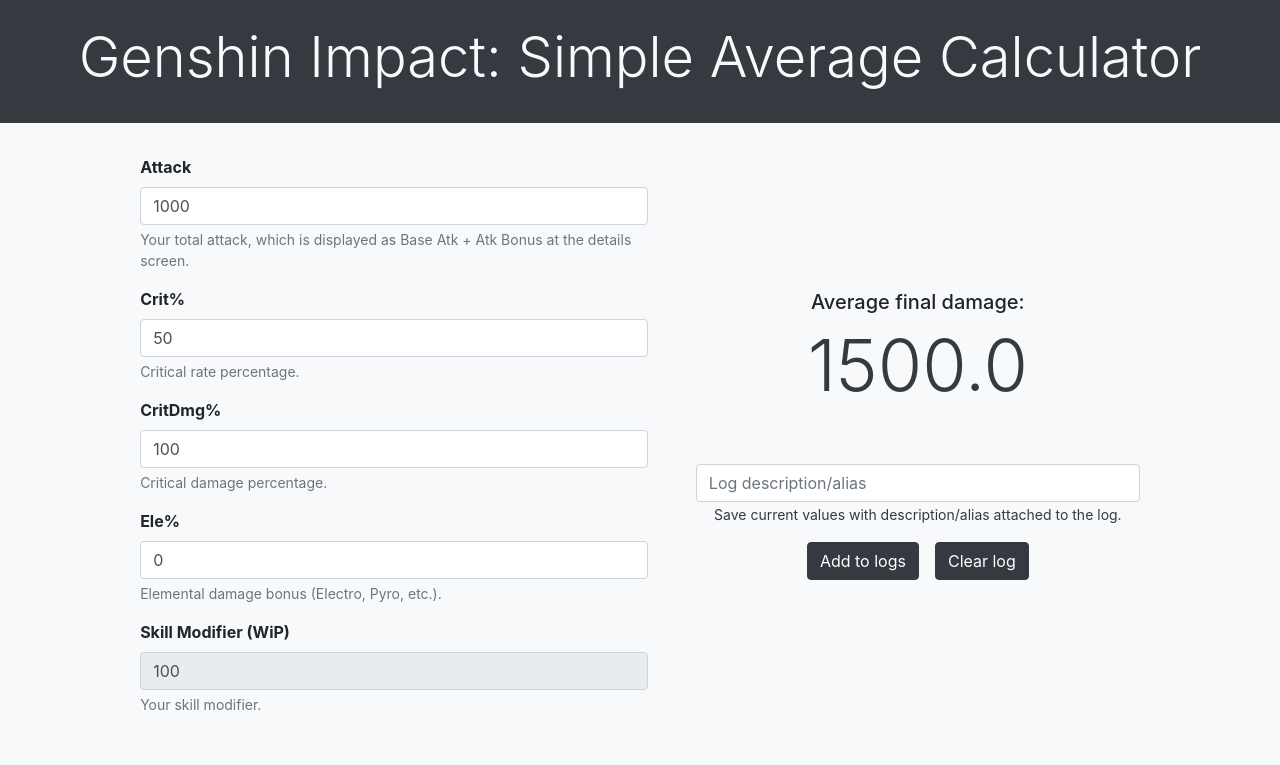
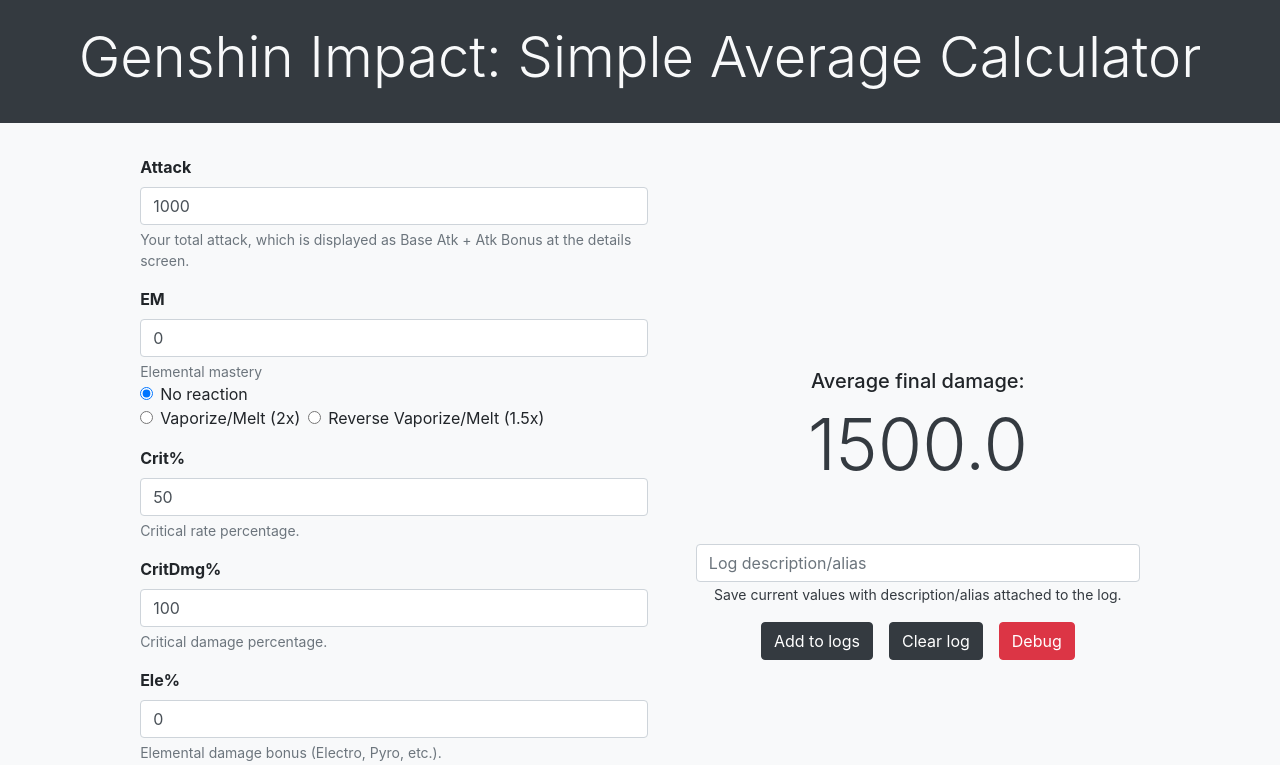
Before and after one commit to dhisonp/genshin-average-calculator, a React (Create React App) app: page / in a window 1280 px wide. Shown: the top 765 px of the page. Built offline with nearby package versions, Linux system fonts and the light colour scheme.

Commit message:
Added multiplicative reactions

```diff
--- a/src/App.js
+++ b/src/App.js
@@ -1,11 +1,13 @@
 import './App.css';
 import 'bootstrap/dist/css/bootstrap.min.css'
 import React from 'react';
-import formula from './formula';
+import formula from './tools/formula';
 import { Button } from 'react-bootstrap';
+import multiplicative from './tools/em';
 
 function App() {
 
+  //State definitions
   var [final, setFinal] = React.useState(0);
   var [attack, setAttack] = React.useState(1000);
   var [critRate, setCritRate] = React.useState(50);
@@ -14,25 +16,18 @@
   var [modifier, setModifier] = React.useState(100);
   var [logs, updateLog] = React.useState([]);
   var [description, setDescription] = React.useState("");
-
-  // var descriptionInput = document.getElementById("descriptionInput");
-  // descriptionInput.addEventListener("keyup", (event) => {
-  //   if (event.key === 13) {
-  //     event.preventDefault();
-  //     document.getElementById("pushBtn").click();
-  //   }
-  // })
-
+  var [eleMastery, setEleMastery] = React.useState(0);
+  var [reaction, setReaction] = React.useState(0);
   //var [isNoblesse, togglenNoblesse] = React.useState(0);
 
   //Final Calc Refresh
   const finalCalc = () => {
-    // const final = attack * (critRate / 100);
-    const final = formula(attack, critRate, critDmg, eleBonusDmg, modifier).toFixed(1);
+    const final = formula(attack, eleMastery, critRate, critDmg, eleBonusDmg, modifier, reaction).toFixed(1);
     setFinal(final);
-  }
-  //Event listener
-  React.useEffect(finalCalc, [critRate, final, critDmg, eleBonusDmg, attack]);
+  } //Event listener
+  React.useEffect(finalCalc, [critRate, final, critDmg, eleBonusDmg, attack, eleMastery, reaction]);
+
+
   //onChange handlers
   const handleAttackChange = (event) => {
     setAttack(event.target.value);
@@ -50,8 +45,21 @@
     setModifier(event.target.value);
   }
   const handleDescriptionChange = (event) => {
-    setDescription(event.target.value)
+    setDescription(event.target.value);
   }
+  const handleEleMasteryChange = (event) => {
+    setEleMastery(event.target.value);
+  }
+  const handleNoReaction = (event) => {
+    setReaction(0);
+  }
+  const handleReactionFull = (event) => {
+    setReaction(1);
+  }
+  const handleReactionReverse = (event) => {
+    setReaction(2);
+  }
+
   const handleDescriptionInputKeyPress = (event) => {
     var code = event.keyCode || event.which;
     if (code === 13) {
@@ -61,10 +69,16 @@
   }
 
   const pushLog = () => {
+    var reactionString = "No reaction"
+    if (reaction === 1) {
+      reactionString = "Full Vaporize/Melt"
+    } else if (reaction === 2) {
+      reactionString = "Reverse Vaporize/Melt"
+    }
     const entry = {
       final: final,
       desc: description === "" ? "No description" : description,
-      metric: `Attack: ${attack}, Crit%: ${critRate}, CritDmg%: ${critDmg}, Elem%:${critDmg}, Mod: ${modifier}`
+      metric: `Attack: ${attack}, EM: ${eleMastery}, Reaction: ${reactionString}, Crit%: ${critRate}, CritDmg%: ${critDmg}, Elem%:${critDmg}, Mod: ${modifier}`
     }
     updateLog(logs.concat(entry))
     setDescription("");
@@ -81,7 +95,8 @@
     return logs.map((log) => renderLog(log))
   }
   const debug = () => {
-    alert(logs)
+    const x = multiplicative(370)
+    alert(x)
   }
 
   return (
@@ -94,36 +109,62 @@
           {/* Input */}
           <form className="p-4">
             <div className="form-group">
-              <label for="attack" className="font-weight-bold">Attack</label>
+              <label for="attackInput" className="font-weight-bold">Attack</label>
               <input className="form-control" id="attackInput" placeholder="Input total Attack" value={attack} onChange={handleAttackChange} />
               <small className="form-text text-muted" id="attackInput">Your total attack, which is displayed as Base Atk + Atk Bonus at the details screen.</small>
             </div>
             <div className="form-group">
-              <label for="attack" className="font-weight-bold">Crit%</label>
+              <label for="emInput" className="font-weight-bold">EM</label>
+              <input className="form-control" id="emInput" placeholder="Input elemental mastery" value={eleMastery} onChange={handleEleMasteryChange} />
+              <small className="form-text text-muted" id="emInput">Elemental mastery</small>
+              <div class="form-check">
+                <input onChange={handleNoReaction} checked={reaction === 0} class="form-check-input" type="radio" name="reactionRadio" id="noReaction" />
+                <label class="form-check-label" for="noReaction">
+                  No reaction
+                </label>
+              </div>
+              <div className="d-flex">
+                <div class="form-check mr-2">
+                  <input onChange={handleReactionFull} checked={reaction === 1} class="form-check-input" type="radio" name="reactionRadio" id="reactionFull" />
+                  <label class="form-check-label" for="reactionFull">
+                    Vaporize/Melt (2x)
+                </label>
+                </div>
+                <div class="form-check">
+                  <input onChange={handleReactionReverse} checked={reaction === 2} class="form-check-input" type="radio" name="reactionRadio" id="reactionReverse" />
+                  <label class="form-check-label" for="reactionReverse">
+                    Reverse Vaporize/Melt (1.5x)
+                </label>
+                </div>
+              </div>
+            </div>
+            <div className="form-group">
+              <label for="critInput" className="font-weight-bold">Crit%</label>
               <input className="form-control" id="critInput" placeholder="Input crit rate" value={critRate} onChange={handleCritRateChange} />
               <small className="form-text text-muted" id="critInput">Critical rate percentage.</small>
             </div>
             <div className="form-group">
-              <label for="attack" className="font-weight-bold">CritDmg%</label>
+              <label for="critDmgInput" className="font-weight-bold">CritDmg%</label>
               <input className="form-control" id="critDmgInput" placeholder="Input crit damage" value={critDmg} onChange={handleCritDamageChange} />
               <small className="form-text text-muted" id="critDmgInput">Critical damage percentage.</small>
             </div>
             <div className="form-group">
-              <label for="attack" className="font-weight-bold">Ele%</label>
+              <label for="eleInput" className="font-weight-bold">Ele%</label>
               <input className="form-control" id="eleInput" placeholder="Input elemental bonus damage" value={eleBonusDmg} onChange={handleElementalBonusDamageChange} />
               <small className="form-text text-muted" id="eleInput">Elemental damage bonus (Electro, Pyro, etc.).</small>
             </div>
             <div className="form-group">
-              <label for="attack" className="font-weight-bold">Skill Modifier (WiP)</label>
-              <input disabled className="form-control" id="modifier" placeholder="Input skill modifier" value={modifier} onChange={handleModifierChange} />
+              <label for="modifierInput" className="font-weight-bold">Skill Modifier (WiP)</label>
+              <input disabled className="form-control" id="modifierInput" placeholder="Input skill modifier" value={modifier} onChange={handleModifierChange} />
               <small className="form-text text-muted" id="eleInput">Your skill modifier.</small>
             </div>
 
           </form>
-          <div className="p-4 d-flex justify-content-center flex-column w-50">
+          <div className="px-4 py-2 d-flex justify-content-center flex-column w-50">
             <div className="mb-5 text-center">
               <h5 className="">Average final damage:</h5>
               <h3 className="text-dark display-3">{final}</h3>
+              {/* <h3 className="text-dark display-3">{reaction}</h3> */}
             </div>
             <form>
               <div className="form-group text-center">
@@ -133,6 +174,7 @@
               <div className="form-group d-flex justify-content-center">
                 <button id="pushBtn" type="button" className="btn btn-dark d-block mx-2" onClick={pushLog}>Add to logs</button>
                 <button id="clearBtn" type="button" className="btn btn-dark d-block mx-2" onClick={clearLog}>Clear log</button>
+                <button id="debug" type="button" className="btn btn-danger d-block mx-2" onClick={debug}>Debug</button>
               </div>
             </form>
           </div>
@@ -145,6 +187,7 @@
         </div>
       </div>
       <small className="pb-2">Features to be added: Tidier logs, elemental mastery and reactions, Noblesse/Gambler, Mobile Polish</small>
+      <small>Last push: This section.</small>
     </div >
   );
 }
--- a/src/formula.js
+++ /dev/null
@@ -1,9 +0,0 @@
-function formula(atk, cr, cd, ele, mod) {
-    cr /= 100;
-    cd /= 100;
-    ele = 1 + (ele / 100);
-    mod === 0 ? mod++ : mod /= 100;
-    return (atk * (1 + cr * cd)) * ele * mod;
-}
-
-export default formula;
--- /dev/null
+++ b/src/tools/em.js
@@ -0,0 +1,14 @@
+function multiplicative(em) {
+    em = em === '' ? 0 : Number.parseInt(em) //parseInt() returns NULL if value is '',
+    const x = (278 * em) / (em + 1400)       //whereas JS receives NULL as 0 in arithmetics.
+    // alert(`EM: ${em}, calc: ${x}`)
+    return x / 100;
+}
+
+// function additive(em) {
+//     return 0;
+// }
+
+// console.log(multiplicative(307));
+
+export default multiplicative;
--- /dev/null
+++ b/src/tools/formula.js
@@ -0,0 +1,15 @@
+import multiplicative from './em';
+
+function formula(atk, em, cr, cd, ele, mod, reaction = 0) { //Multiplicative (Vape/Melt) reactions only.
+    cr /= 100;
+    cd /= 100;
+    ele = 1 + (ele / 100);
+    mod === 0 ? mod++ : mod /= 100;
+    em = reaction === 0 ? 1 : 1 + multiplicative(em);
+
+    var reactionMultiplier = reaction === 0 ? 1 : 1 + (1 / reaction);
+    return (atk * (1 + cr * cd)) * ele * mod * em * reactionMultiplier;
+    // return em;
+}
+
+export default formula;
--- /dev/null
+++ b/src/tools/test.js
@@ -0,0 +1,5 @@
+function test(em) {
+    return 278 * em / (em + 1400);
+}
+
+console.log(test(120));
```
